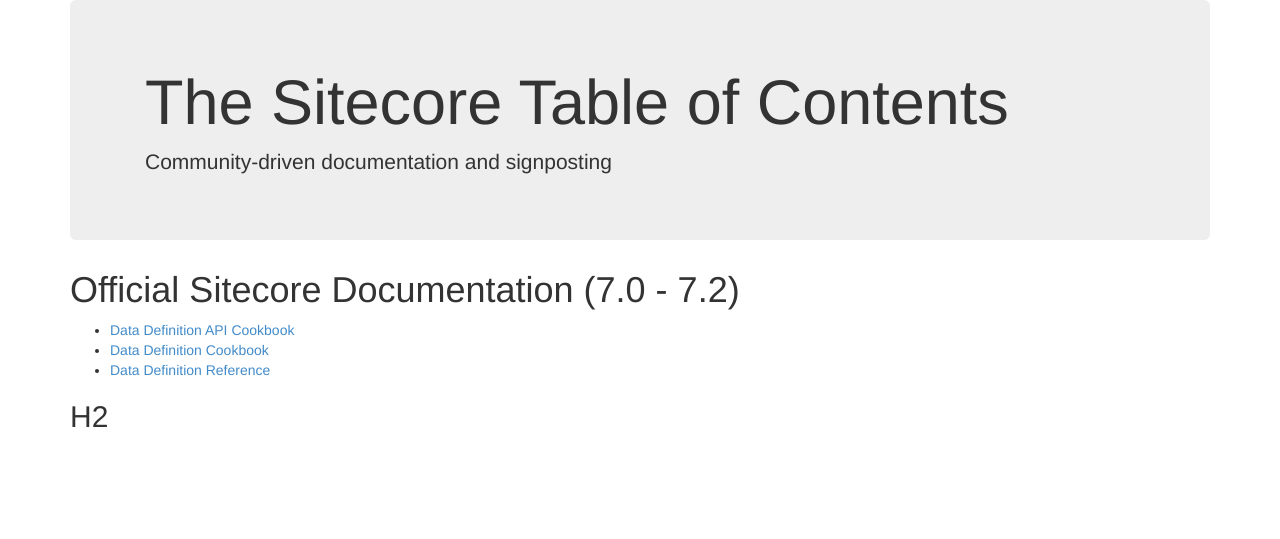
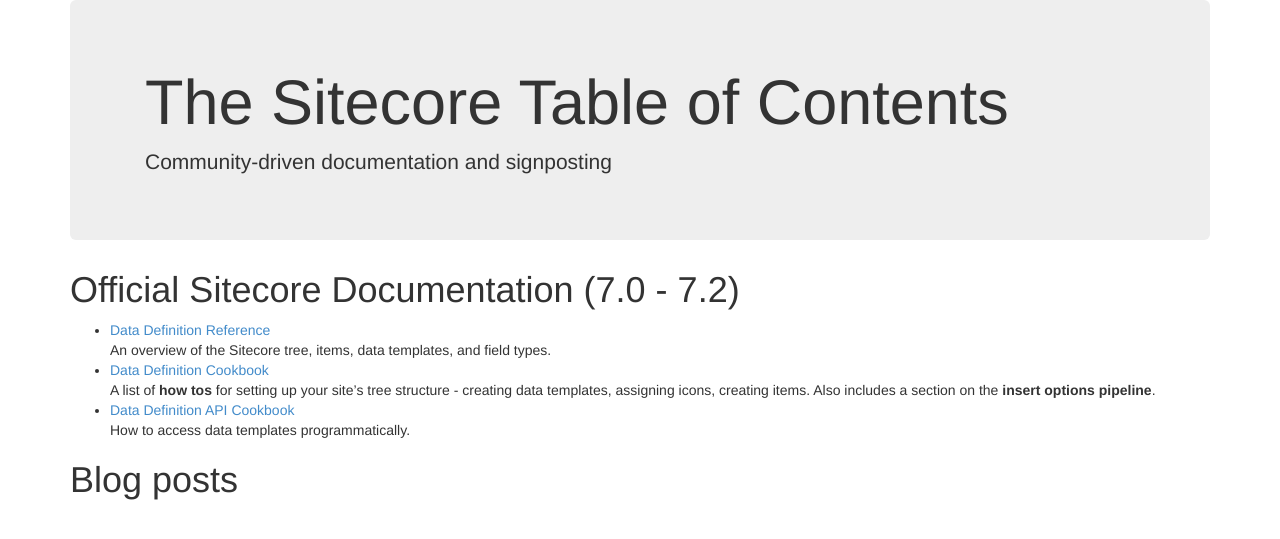
Before and after one commit to Sitecore-Community/docs, a Jekyll site: the page built from documentation/Data Definition/index.md, in a window 1280 px wide. Shown: the top 539 px of the page. Built offline with Jekyll 4.4.1, drawn with Linux system fonts in a browser that asks for light colours; nearby versions of some CDN libraries.

Commit message:
Modified file using Dillinger

```diff
--- a/documentation/Data Definition/index.md
+++ b/documentation/Data Definition/index.md
@@ -5,10 +5,11 @@
 
 #Official Sitecore Documentation (7.0 - 7.2)
 
+* [Data Definition Reference](http://sdn.sitecore.net/Reference/Sitecore%207/Data%20Definition%20Reference.aspx)
+An overview of the Sitecore tree, items, data templates, and field types.
+* [Data Definition Cookbook](http://sdn.sitecore.net/Reference/Sitecore%207/Data%20Definition%20Cookbook.aspx)
+A list of **how tos** for setting up your site's tree structure - creating data templates, assigning icons, creating items. Also includes a section on the **insert options pipeline**.
+* [Data Definition API Cookbook](http://sdn.sitecore.net/Reference/Sitecore%207/Data%20Definition%20API%20Cookbook.aspx)
+How to access data templates programmatically.
 
-* [Data Definition API Cookbook](http://sdn.sitecore.net/Reference/Sitecore%207/Data%20Definition%20API%20Cookbook.aspx)
-* [Data Definition Cookbook](http://sdn.sitecore.net/Reference/Sitecore%207/Data%20Definition%20Cookbook.aspx)
-* [Data Definition Reference](http://sdn.sitecore.net/Reference/Sitecore%207/Data%20Definition%20Reference.aspx)
-
-
-## H2
+# Blog posts
```
